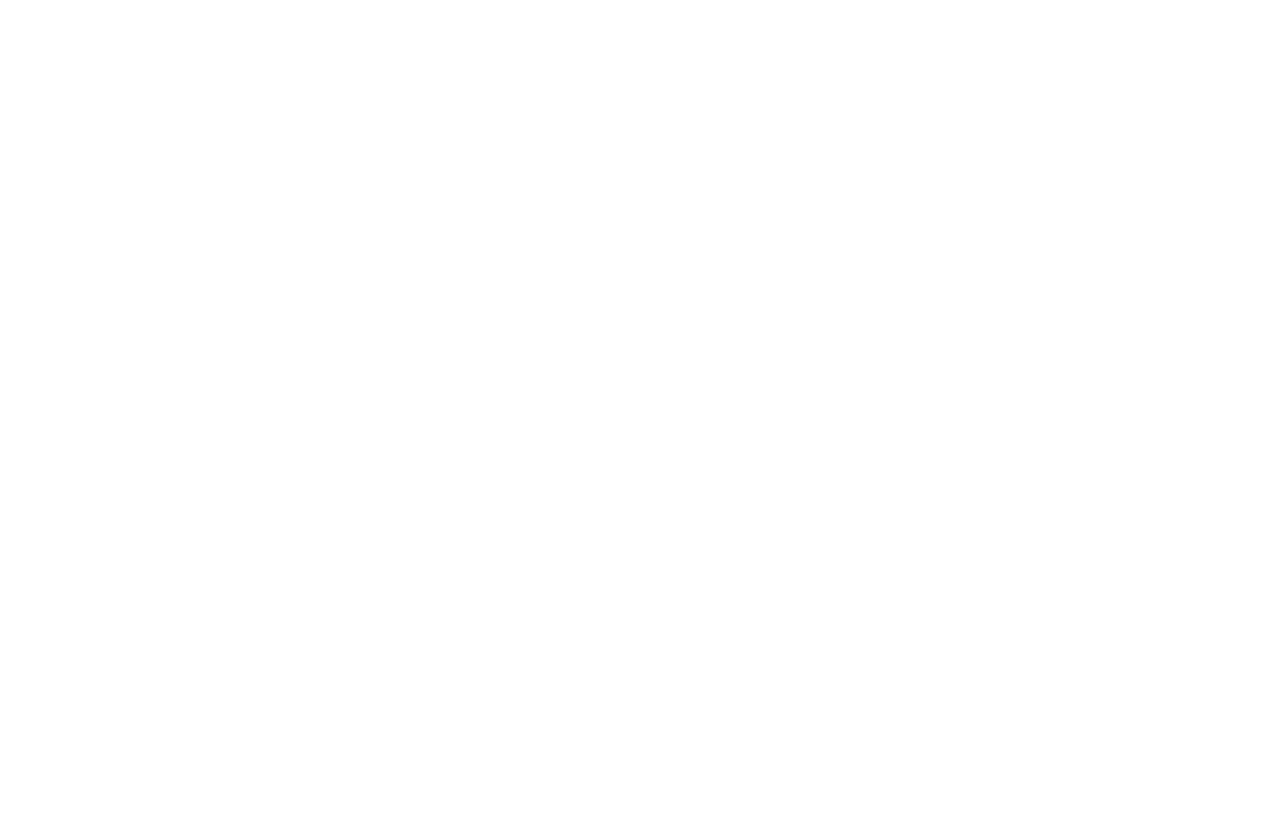
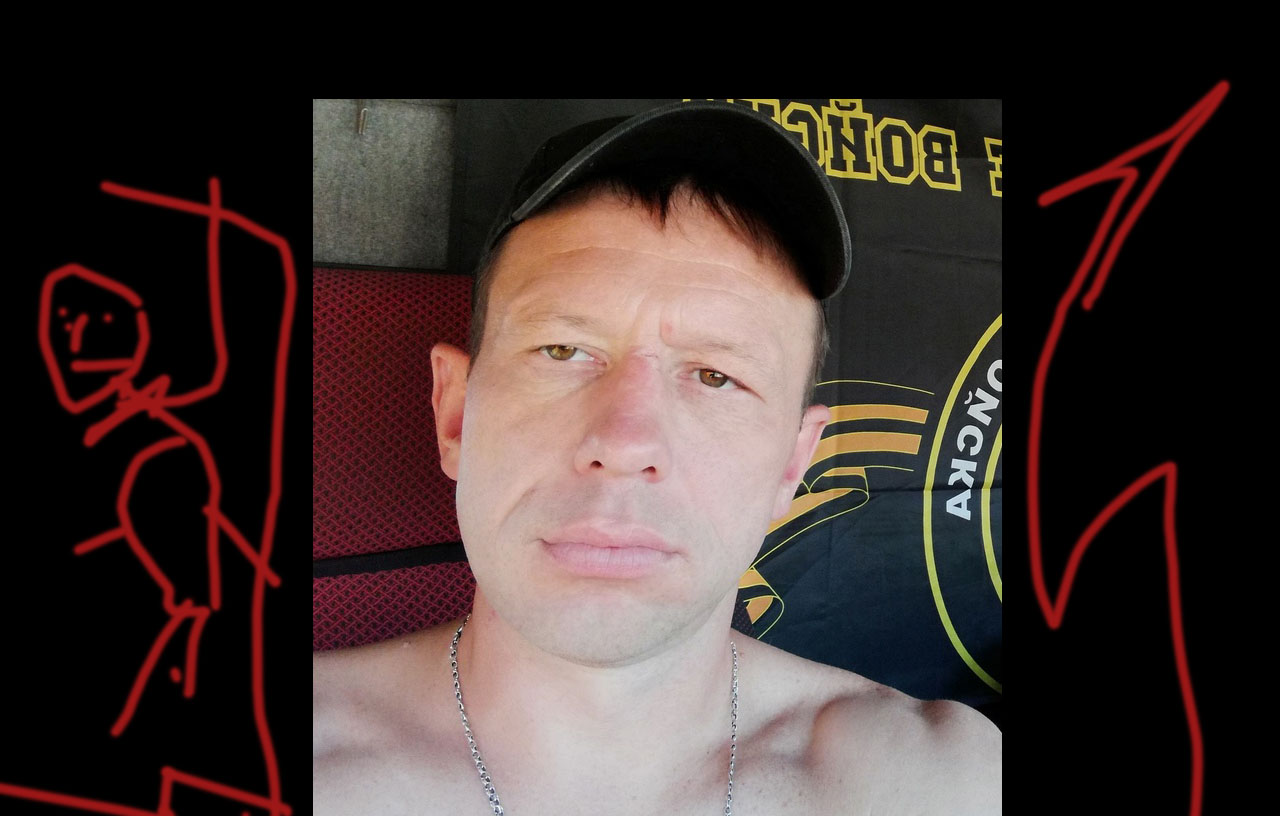
Before and after one commit to Prudexxxxxxxxxx/tir0, a plain HTML site: page index.html in a window 1280 px wide. Drawn offline with Linux system fonts and the light colour scheme; the site is published under a folder, as on GitHub Pages, so addresses that start at the root find nothing.

Commit message:
Update Tank.css

```diff
--- a/Tank.css
+++ b/Tank.css
@@ -1,7 +1,7 @@
 body {
     height: 100vh;
     /* background: url(https://res.cloudinary.com/dspfsamgq/image/upload/v1582292182/sumerki-saga-rassvet-the-twilight-saga-breaking-dawn-part-26_b9awcx.jpg) center top/cover; */
-    background: url(/babun1.jpg);
+    background: url(babun1.jpg);
     /* background: url(https://avatars.mds.yandex.net/i?id=c0f2a34f579cb05f956c4fa1d421a282-5383096-images-thumbs&n=13) center top/cover; */
     cursor: url(https://res.cloudinary.com/dspfsamgq/image/upload/v1579257122/5a3755ce3a48f0.7723702415135758862387_jvy9hf.png), pointer;
    }
```
